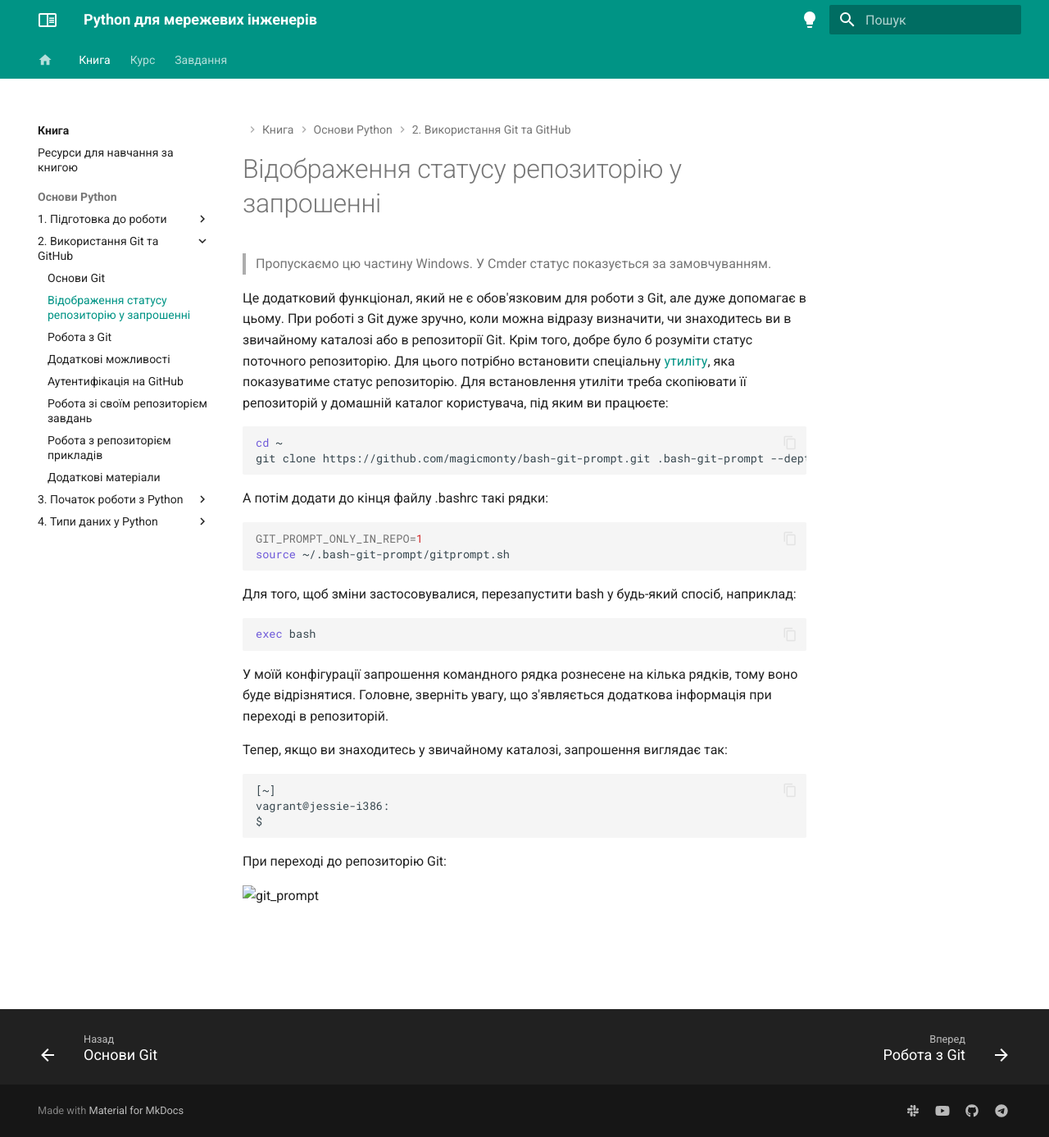
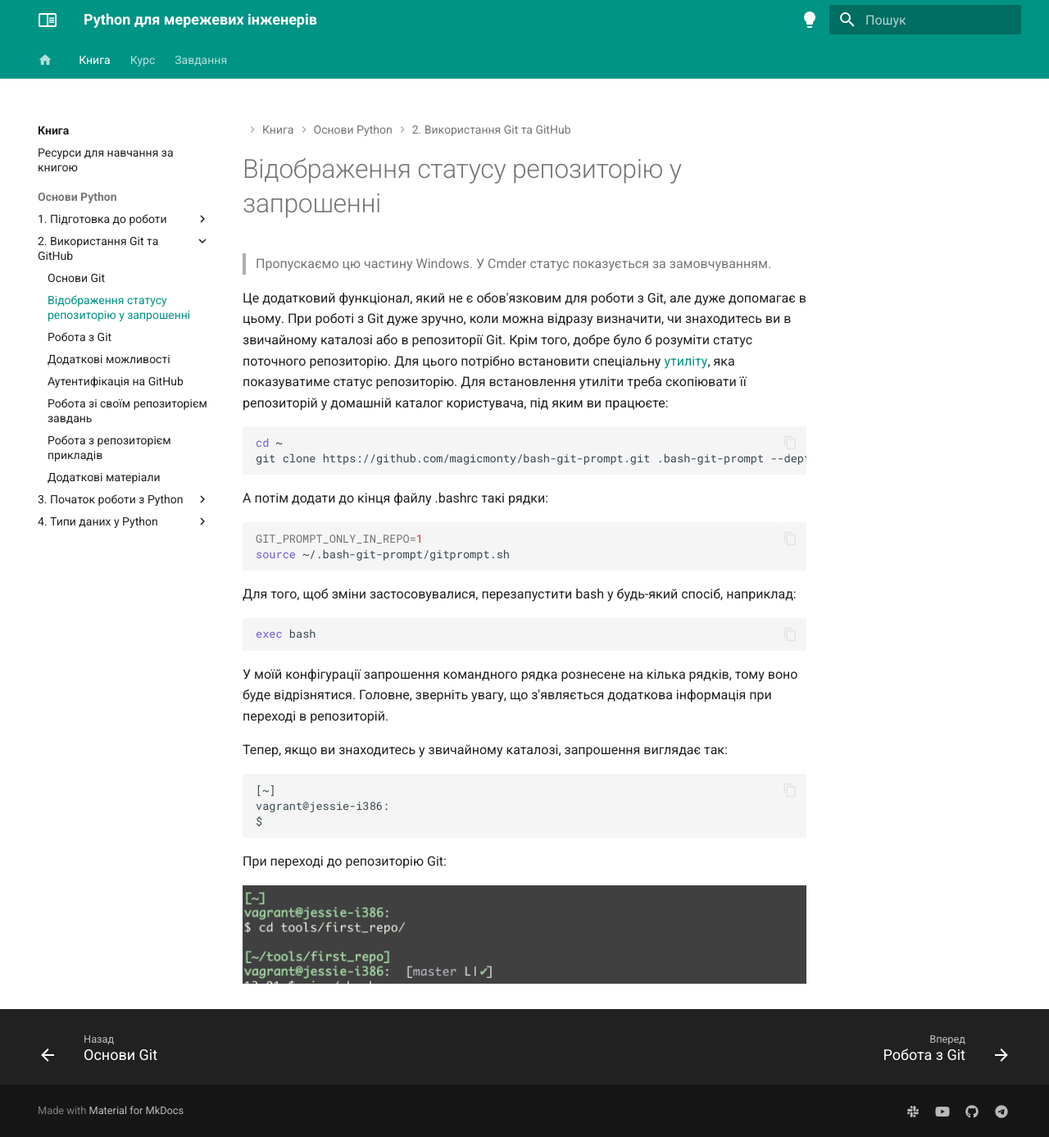
Before and after one commit to natenka/pyneng.io, an MkDocs documentation site: the page built from docs/book/02_git_github/git_basics_bash_status.md, in a window 1280 px wide and 1387 px high. Shown: the whole window at 82% size. Built offline with MkDocs 1.6.1 and Material for MkDocs 9.7.7, drawn with Linux system fonts in a browser that asks for light colours.

Commit message:
FIX book image links

```diff
--- a/docs/book/02_git_github/git_basics_bash_status.md
+++ b/docs/book/02_git_github/git_basics_bash_status.md
@@ -45,4 +45,4 @@ $
 
 При переході до репозиторію Git:
 
-![git_prompt](assets/images/setup_prompt.png)
+![git_prompt](/assets/images/setup_prompt.png)
```
